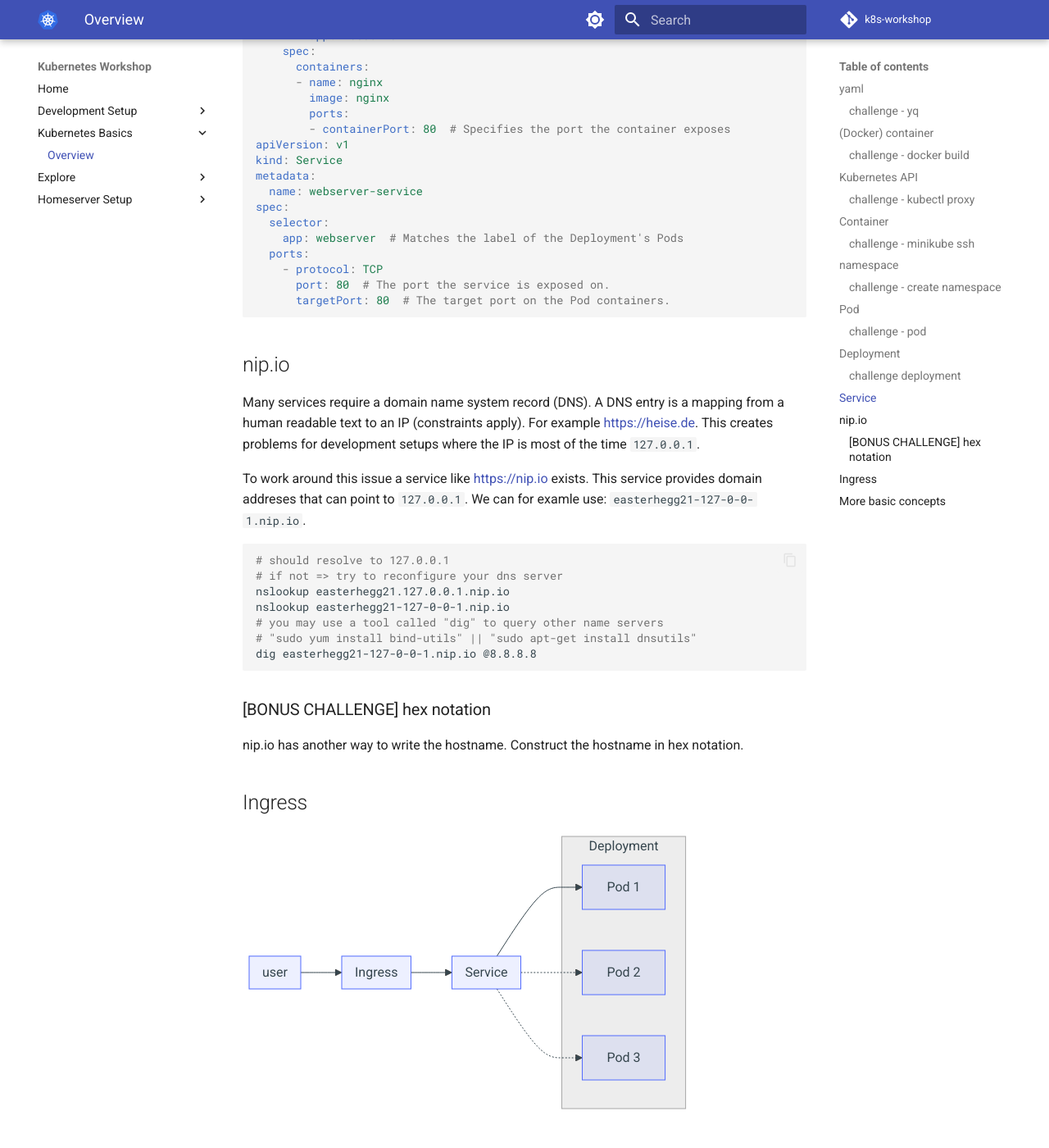
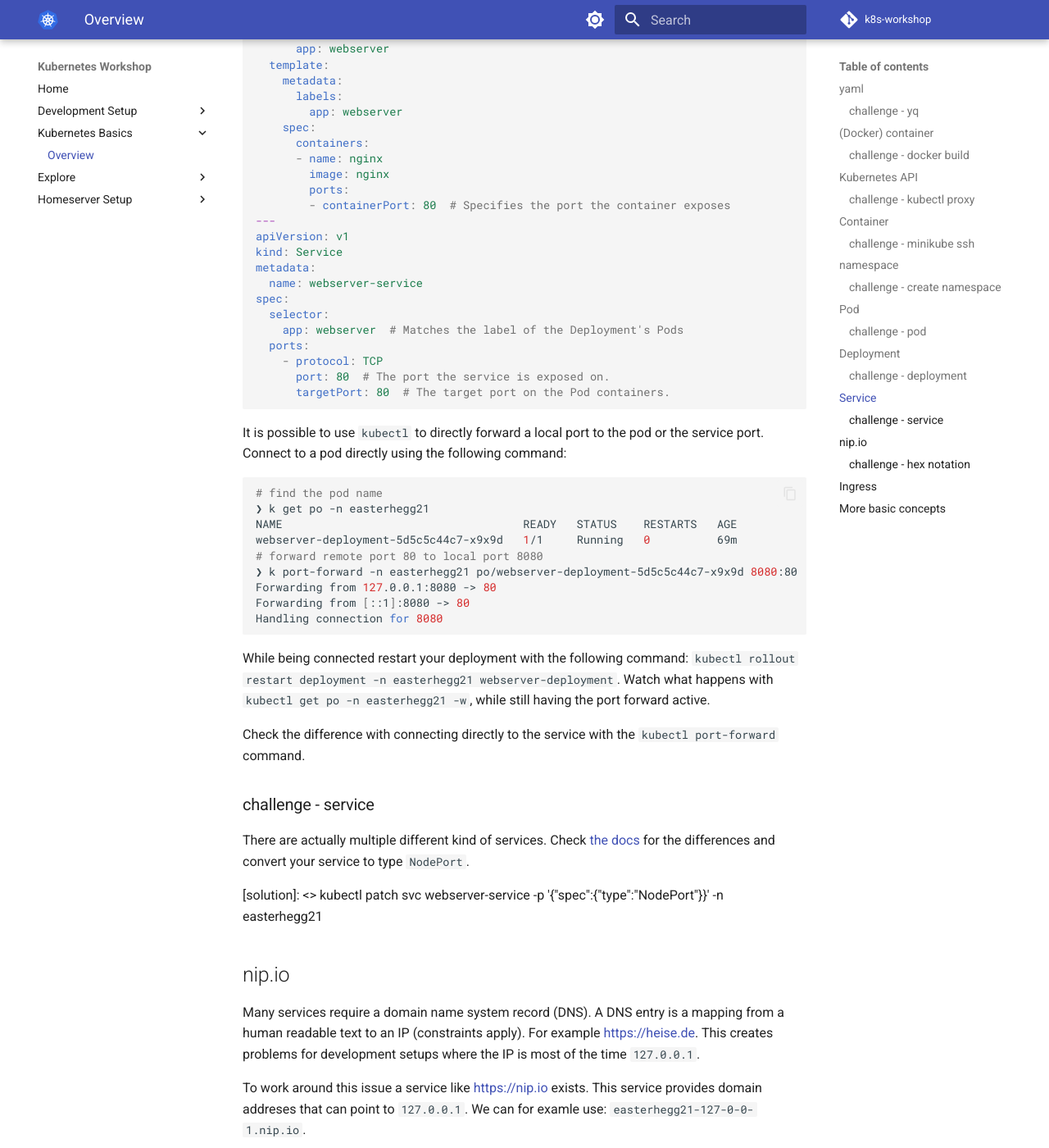
Before and after one commit to iptizer/k8s-workshop, an MkDocs documentation site: the page built from docs/basics/overview.md, in a window 1280 px wide and 1400 px high, scrolled down 6975 px. Shown: the whole window at 82% size. Built offline with MkDocs 1.6.1 and Material for MkDocs 9.7.7, drawn with Linux system fonts in a browser that asks for light colours; comment, search, counter and statistics services are not loaded; some of the changed text lies outside the part shown.

Commit message:
Adding current state until ingress

````diff
--- a/docs/basics/overview.md
+++ b/docs/basics/overview.md
@@ -181,7 +181,9 @@ kubectl edit pod -n easterhegg21 webserver
 
 Find out more about your running pod with the command `kubectl describe`.
 
-[solution]: <> `kubectl describe pod -n easterhegg21 webserver`
+Execute a shell on your webserver container. The command is called `kubectl exec`. Use `-h` with the command to find out more.
+
+[solution]: <> `kubectl describe pod -n easterhegg21 webserver` && `kubectl exec webserver -n easterhegg21 -it -- /bin/bash`.
 
 ## Deployment
 
@@ -222,7 +224,7 @@ To apply, execute a `kubectl apply -f deployment.yaml -n easterhegg21`.
 
 Observe the names of the pods with a `kubectl get pods -n easterhegg21`.
 
-### challenge deployment
+### challenge - deployment
 
 Observe the `kubectl scale -h` command and change your webserver deployment to 3. Before scaling open a new shell and use the command `kubctl get pods -n easterhegg21 -w` to check what is happening.
 
@@ -260,7 +262,7 @@ kind: Deployment
 metadata:
   name: webserver-deployment
 spec:
-  replicas: 3
+  replicas: 1
   selector:
     matchLabels:
       app: webserver
@@ -274,6 +276,7 @@ spec:
         image: nginx
         ports:
         - containerPort: 80  # Specifies the port the container exposes
+---
 apiVersion: v1
 kind: Service
 metadata:
@@ -286,6 +289,30 @@ spec:
       port: 80  # The port the service is exposed on.
       targetPort: 80  # The target port on the Pod containers.
 ```
+
+It is possible to use `kubectl` to directly forward a local port to the pod or the service port. Connect to a pod directly using the following command:
+
+```sh
+# find the pod name
+❯ k get po -n easterhegg21
+NAME                                    READY   STATUS    RESTARTS   AGE
+webserver-deployment-5d5c5c44c7-x9x9d   1/1     Running   0          69m
+# forward remote port 80 to local port 8080
+❯ k port-forward -n easterhegg21 po/webserver-deployment-5d5c5c44c7-x9x9d 8080:80
+Forwarding from 127.0.0.1:8080 -> 80
+Forwarding from [::1]:8080 -> 80
+Handling connection for 8080
+```
+
+While being connected restart your deployment with the following command: `kubectl rollout restart deployment -n easterhegg21 webserver-deployment`. Watch what happens with `kubectl get po -n easterhegg21 -w`, while still having the port forward active.
+
+Check the difference with connecting directly to the service with the `kubectl port-forward` command.
+
+### challenge - service
+
+There are actually multiple different kind of services. Check [the docs](https://kubernetes.io/docs/concepts/services-networking/service/#publishing-services-service-types) for the differences and convert your service to type `NodePort`.
+
+[solution]: <>  kubectl patch svc webserver-service -p '{"spec":{"type":"NodePort"}}' -n easterhegg21
 
 ## nip.io
 
@@ -303,12 +330,17 @@ nslookup easterhegg21-127-0-0-1.nip.io
 dig easterhegg21-127-0-0-1.nip.io @8.8.8.8
 ```
 
-### [BONUS CHALLENGE] hex notation
+### challenge - hex notation
 
-nip.io has another way to write the hostname. Construct the hostname in hex notation.
+[nip.io](https://nip.io) has another way to write the hostname. Construct the hostname in hex notation.
+
+[solution]: <>  7f000001.nip.io
 
 ## Ingress
 
+Within our cluster there is now a webserver running and we can access it from the inside of the cluster. To expose a web service outside the cluster, another Kubernetes object in intruduced: Ingress
+
+Ingress is a so called reverse proxy that can handle more advanced use-cases related to web traffic handling. This includes for example the handling of certificates (TLS termination).
 
 ```mermaid
 flowchart LR
````
